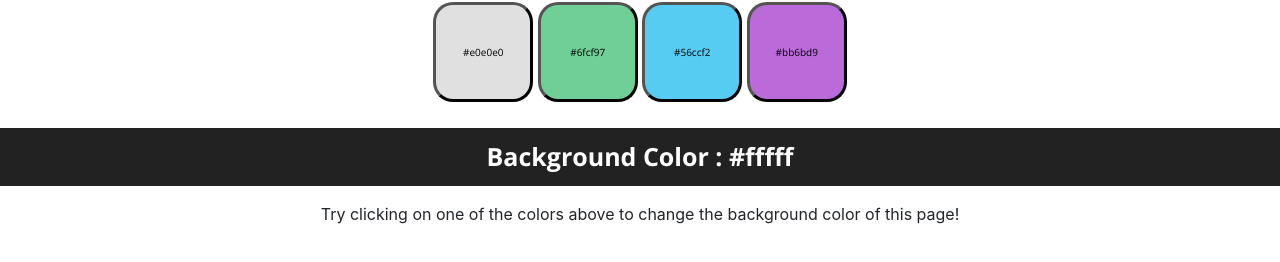
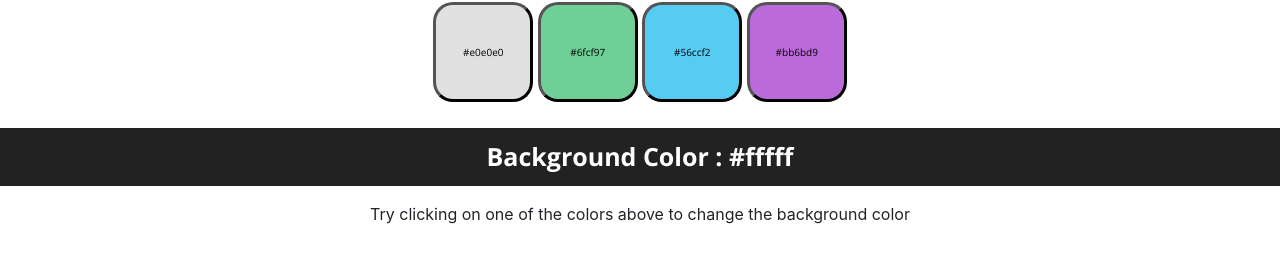
Before and after one commit to pavithra-cody/JsProjects, a plain HTML site: page colorPicker/index.html in a window 1280 px wide. Shown: the part 320-582 px from the top of the page. Drawn offline with nearby package versions, Linux system fonts and the light colour scheme; a web font is replaced by a local one.

Commit message:
updated message

```diff
--- a/colorPicker/index.html
+++ b/colorPicker/index.html
@@ -42,7 +42,7 @@
 				<span class="selected-color-hex-code" id="selectedColorHexCode">#fffff</span>
 			</p>
 			<p class="color-picker-instruction">
-				Try clicking on one of the colors above to change the background color of this page!
+				Try clicking on one of the colors above to change the background color
 			</p>
 		</div>
 		<script src="script.js"></script>
```
